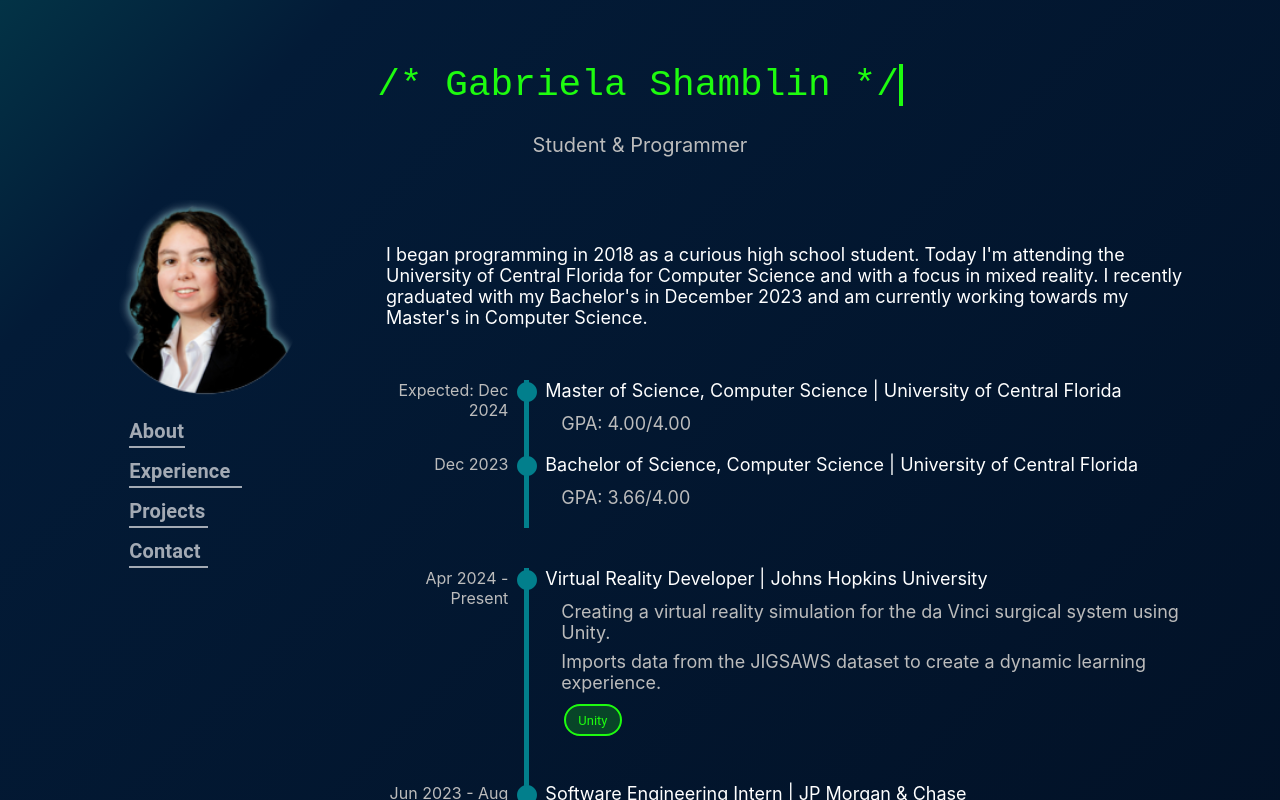
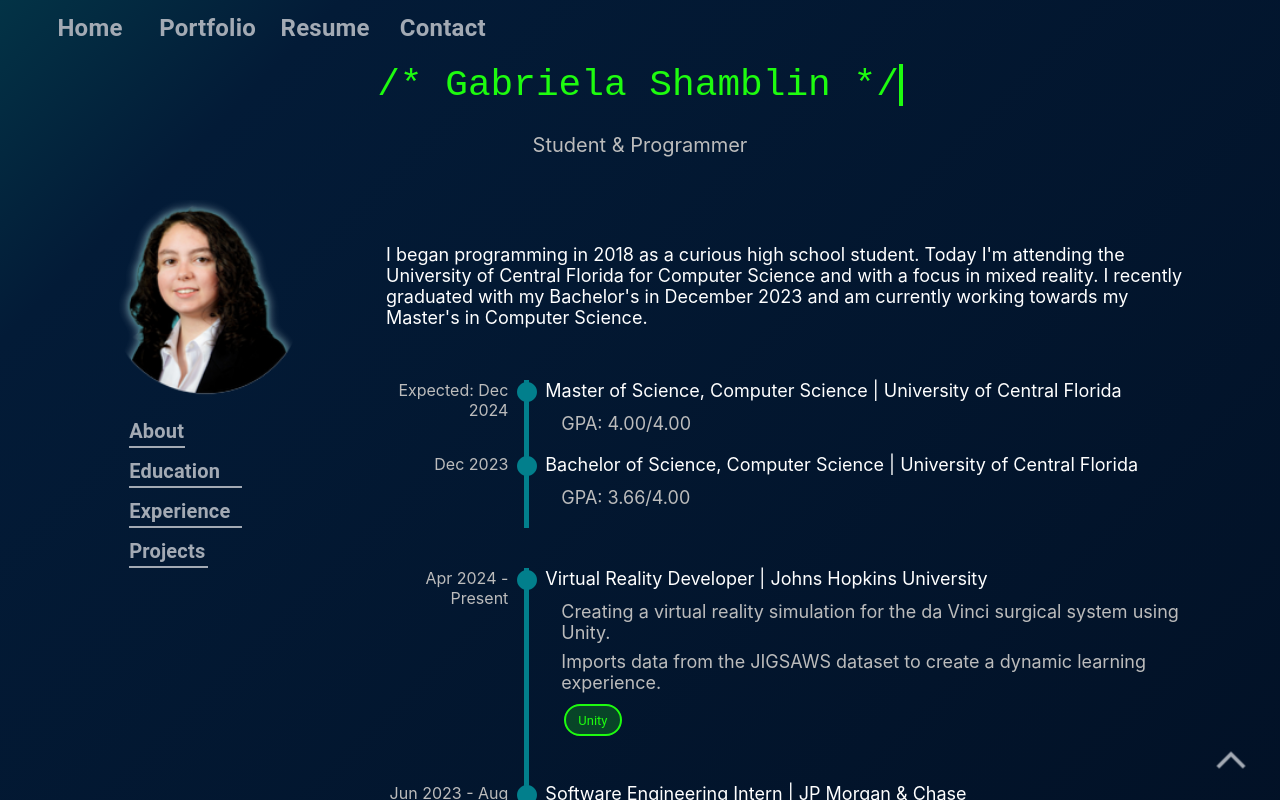
Before and after one commit to GabyShamblin/website, a React (Create React App) app: page / in a window 1280 px wide. Shown: the top 800 px of the page. Built offline with nearby package versions, Linux system fonts and the light colour scheme.

Commit message:
Gave up on page switching (also added to top button)

```diff
--- a/src/App.js
+++ b/src/App.js
@@ -1,7 +1,8 @@
 import * as React from 'react';
-import { Box, Typography } from '@mui/material';
+import { Box, Grid, Hidden, Typography } from '@mui/material';
 import { styled } from '@mui/material/styles';
 import { Outlet, Link } from "react-router-dom";
+import { HashLink } from 'react-router-hash-link';
 
 import ArrowBackIosIcon from '@mui/icons-material/ArrowBackIos';
 
@@ -15,9 +16,26 @@ const MenuText = styled(Typography)(() => ({
 	}
 }));
 
+const UpArrow = styled(Typography)(() => ({
+	position: 'fixed',
+	bottom: 10,
+	right: 35,
+  maxWidth: 100,
+	rotate: '90deg',
+	color: "#a3aab4",
+	transition: '0.2s',
+	'&:hover': {
+		color: "#ffffff",
+	},
+	// border: '2px solid #1efc0f',
+}));
+
+
+
 function App() {
 	const [path, setPath] = React.useState('');
 	if (path !== window.location.pathname) {
+		console.log("Path: " + path);
 		setPath(window.location.pathname);
 	}
 
@@ -44,7 +62,89 @@ function App() {
 							</MenuText>
 						</Link>
 					} */}
+					<Grid container justifyContent='space-between' direction={{xs:'column-reverse', sm:'column-reverse', md:'row'}}>
+						<Grid container item justifyContent={{xs:'center', sm:'center', md:'flex-start'}} xs={12} sm={12} md={6} sx={{textAlign: 'center'}}>
+
+							<Grid item sx={{p:0.5, px:1, mr:0.2}}>
+								<Link to="/"
+									onClick={() => setPath('/')}
+									style={{textDecoration: 'none'}}
+								>
+									<Hidden smDown>
+										<MenuText>
+												<strong>Home</strong>
+										</MenuText>
+									</Hidden>
+									<Hidden smUp>
+										<MenuText sx={{fontSize: 18, minWidth: 70}}>
+												<strong>Home</strong>
+										</MenuText>
+									</Hidden>
+								</Link>
+							</Grid>
+
+							<Grid item sx={{p:0.5, px:1, mr:0.2}}>
+								<Link to="/portfolio"
+									onClick={() => setPath('/portfolio')}
+									style={{textDecoration: 'none'}}
+								>
+									<Hidden smDown>
+										<MenuText>
+												<strong>Portfolio</strong>
+										</MenuText>
+									</Hidden>
+									<Hidden smUp>
+										<MenuText sx={{fontSize: 18, minWidth: 70}}>
+												<strong>Portfolio</strong>
+										</MenuText>
+									</Hidden>
+								</Link>
+							</Grid>
+
+							<Grid item sx={{p:0.5, px:1, mr:0.2}}>
+								<Link to="/resume"
+									onClick={() => setPath('/resume')}
+									style={{textDecoration: 'none'}}
+								>
+									<Hidden smDown>
+										<MenuText>
+												<strong>Resume</strong>
+										</MenuText>
+									</Hidden>
+									<Hidden smUp>
+										<MenuText sx={{fontSize: 18, minWidth: 70}}>
+												<strong>Resume</strong>
+										</MenuText>
+									</Hidden>
+								</Link>
+							</Grid>
+
+							<Grid item sx={{p:0.5, px:1, mr:0.2}}>
+								<Link to="/contact"
+									onClick={() => setPath('/contact')}
+									style={{textDecoration: 'none'}}
+								>
+									<Hidden smDown>
+										<MenuText>
+												<strong>Contact</strong>
+										</MenuText>
+									</Hidden>
+									<Hidden smUp>
+										<MenuText sx={{fontSize: 18, minWidth: 70}}>
+												<strong>Contact</strong>
+										</MenuText>
+									</Hidden>
+								</Link>
+							</Grid>
+						</Grid>
+					</Grid>
 				</Box>
+
+				<HashLink smooth to={path + '#'} style={{textDecoration: 'none'}}>
+					<UpArrow>
+						<ArrowBackIosIcon fontSize='large'/>
+					</UpArrow>
+				</HashLink>
 
 				<Outlet />
 			</div>
--- a/src/pages/Contact.js
+++ b/src/pages/Contact.js
@@ -138,13 +138,13 @@ function Contact() {
 		<React.Fragment>
 			<div className="App">
 
-				<RouteLink to="/" style={{textDecoration: 'none'}}>
+				{/* <RouteLink to="/" style={{textDecoration: 'none'}}>
 					<MenuText>
 						<div className='banner-align'>
 							<ArrowBackIosIcon/> Back
 						</div>
 					</MenuText>
-				</RouteLink>
+				</RouteLink> */}
 
 				<div className='wrapper'>
 					<div className='typing-contact'>
--- a/src/pages/Home.js
+++ b/src/pages/Home.js
@@ -13,6 +13,7 @@ import GitHubIcon from '@mui/icons-material/GitHub';
 import LinkedInIcon from '@mui/icons-material/LinkedIn';
 import YouTubeIcon from '@mui/icons-material/YouTube';
 import CircleIcon from '@mui/icons-material/Circle';
+import ArrowBackIosIcon from '@mui/icons-material/ArrowBackIos';
 
 import { experience, education } from './data/resumeData.js';
 import projects from './data/projectData.js';
@@ -172,6 +173,17 @@ function Home() {
 						</Grid>
 
 						<Grid item sx={{p:0.5, px:1, mr:0.2}}>
+							<HashLink smooth to="/#education"
+								style={{textDecoration: 'none'}}
+							>
+								<MenuText>
+										<strong>Education</strong>
+										<MenuLine chars={10}/>
+								</MenuText>
+							</HashLink>
+						</Grid>
+
+						<Grid item sx={{p:0.5, px:1, mr:0.2}}>
 							<HashLink smooth to="/#experience"
 								style={{textDecoration: 'none'}}
 							>
@@ -193,7 +205,7 @@ function Home() {
 							</HashLink>
 						</Grid>
 
-						<Grid item sx={{p:0.5, px:1, mr:0.2}}>
+						{/* <Grid item sx={{p:0.5, px:1, mr:0.2}}>
 							<HashLink smooth to="/#contact"
 								style={{textDecoration: 'none'}}
 							>
@@ -202,7 +214,7 @@ function Home() {
 										<MenuLine chars={7}/>
 								</MenuText>
 							</HashLink>
-						</Grid>
+						</Grid> */}
 
 					</Grid>
 				</Grid>
@@ -297,12 +309,12 @@ function Experience () {
 		<CustomBox px={2} py={4} sx={{m: 'auto'}}>
 			{list}
 
-			<RouteLink reloadDocument to="/resume" style={{textDecoration: 'none'}}>
+			{/* <RouteLink reloadDocument to="/resume" style={{textDecoration: 'none'}}>
 				<CenterMenuText>
 					See my resume
 					<CenterMenuLine chars={13} sx={{margin: 'auto'}}/>
 				</CenterMenuText>
-			</RouteLink>
+			</RouteLink> */}
 		</CustomBox>
 	);
 }
@@ -357,12 +369,12 @@ function Projects () {
 		<CustomBox px={2} py={4} sx={{m: 'auto'}}>
 			{list}
 
-			<RouteLink reloadDocument to="/portfolio" style={{textDecoration: 'none'}}>
+			{/* <RouteLink reloadDocument to="/portfolio" style={{textDecoration: 'none'}}>
 				<CenterMenuText>
 					See my portfolio
 					<CenterMenuLine chars={13} sx={{margin: 'auto'}}/>
 				</CenterMenuText>
-			</RouteLink>
+			</RouteLink> */}
 		</CustomBox>
 	);
 }
@@ -452,12 +464,12 @@ function Contact () {
 
 			</Grid>
 
-			<RouteLink reloadDocument to="/contact" style={{textDecoration: 'none'}}>
+			{/* <RouteLink reloadDocument to="/contact" style={{textDecoration: 'none'}}>
 				<CenterMenuText>
 					Contact me!
 					<CenterMenuLine chars={10} sx={{margin: 'auto'}}/>
 				</CenterMenuText>
-			</RouteLink>
+			</RouteLink> */}
 		</CustomBox>
 	);
 }
--- a/src/pages/Portfolio.js
+++ b/src/pages/Portfolio.js
@@ -73,13 +73,13 @@ function Portfolio() {
 		<React.Fragment>
 			<div className="App">
 
-				<RouteLink to="/" style={{textDecoration: 'none'}}>
+				{/* <RouteLink to="/" style={{textDecoration: 'none'}}>
 					<MenuText>
 						<div className='banner-align'>
 							<ArrowBackIosIcon/> Back
 						</div>
 					</MenuText>
-				</RouteLink>
+				</RouteLink> */}
 
 				<div className='wrapper'>
 					<div className='typing-portfolio'>
--- a/src/pages/Resume.js
+++ b/src/pages/Resume.js
@@ -97,13 +97,13 @@ function Resume() {
   return (
 		<div className="App">
 
-			<RouteLink to="/" style={{textDecoration: 'none'}}>
+			{/* <RouteLink to="/" style={{textDecoration: 'none'}}>
 				<MenuText>
 					<div className='banner-align'>
 						<ArrowBackIosIcon/> Back
 					</div>
 				</MenuText>
-			</RouteLink>
+			</RouteLink> */}
 
 			<div className='wrapper'>
 				<div className='typing-resume'>
```
